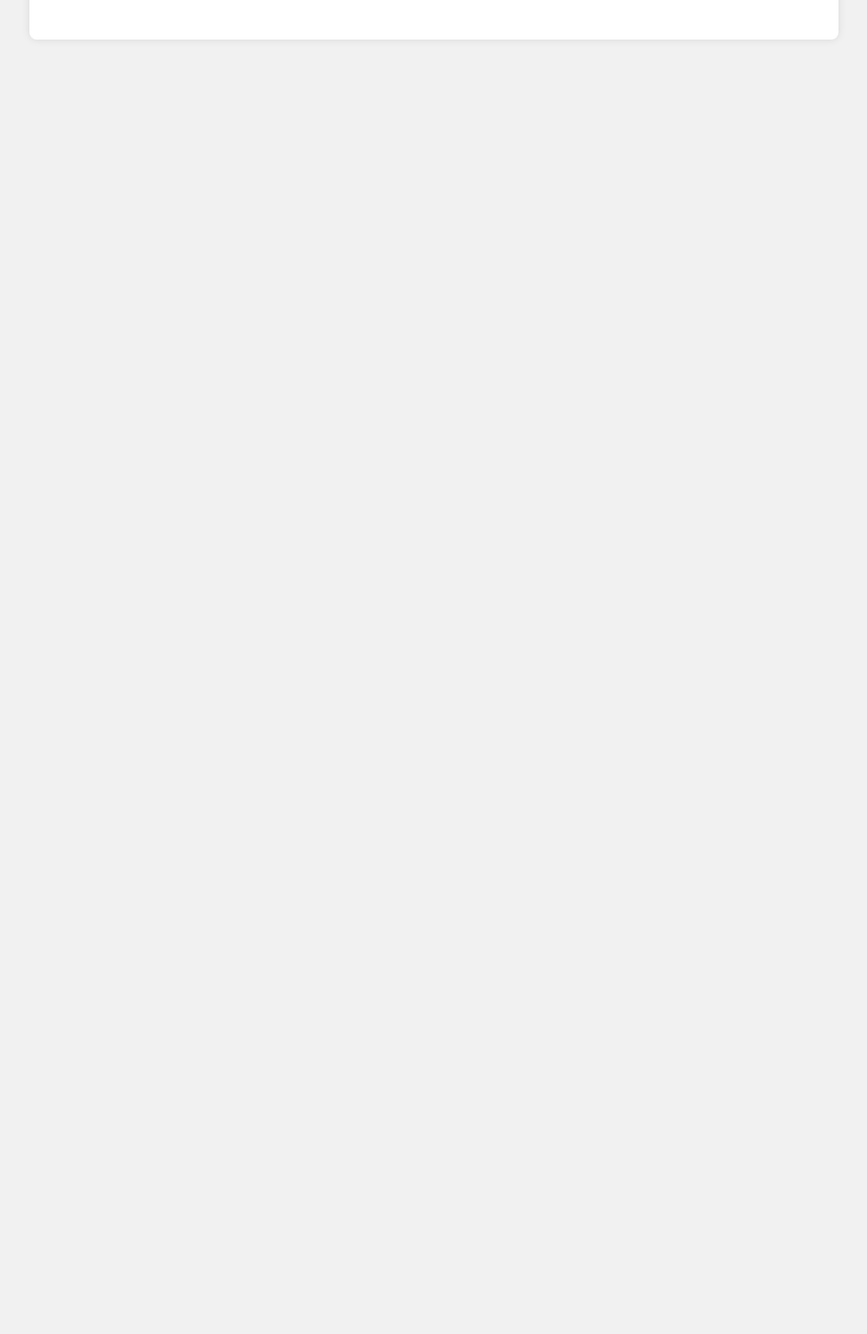
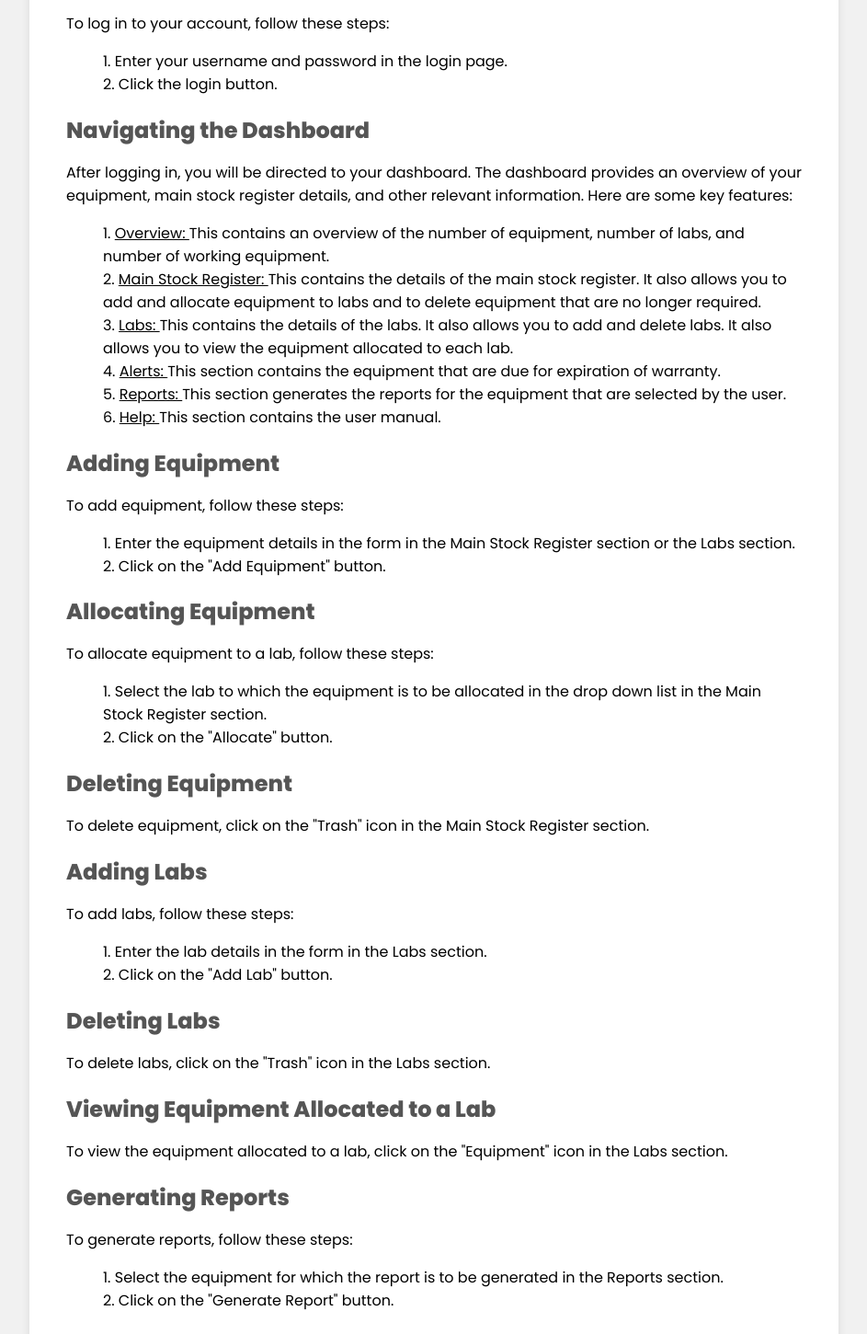
Before and after one commit to Gokul-A-S/lobster, a React (Create React App) app in the folder client/: page /help in a window 1280 px wide. Shown: the part 300-1750 px from the top of the page at 92% size, without its empty margins (168-1111 px from the left). Before the commit the page ends 800 px from the top, so only its background shows below. Built offline with nearby package versions, Linux system fonts and the light colour scheme; sample sign-in values are in the browser's storage; what @react-pdf/renderer would draw is missing.

Commit message:
Help page complpeted

```diff
--- a/client/src/pages/Help.js
+++ b/client/src/pages/Help.js
@@ -3,7 +3,85 @@
         <div className="help-pages">
             <div className="container">
                 <h1>User Manual</h1>
-                <p>Why are you here?</p>
+                <h2>Logging In</h2>
+                <p>
+                    To log in to your account, follow these steps:
+                    <ol>
+                        1. Enter your username and password in the login page.
+                        <br/>
+                        2. Click the login button.
+                    </ol>
+                </p>
+                <h2>Navigating the Dashboard</h2>
+                <p>
+                After logging in, you will be directed to your dashboard. The dashboard provides an overview of your equipment, main stock register details, and other relevant information. Here are some key features:
+                    <ol>
+                        1. <u> Overview: </u> This contains an overview of the number of equipment, number of labs, and number of working equipment.
+                        <br/>
+                        2. <u> Main Stock Register: </u> This contains the details of the main stock register. It also allows you to add and allocate equipment to labs and to delete equipment that are no longer required.
+                        <br/>
+                        3. <u> Labs: </u> This contains the details of the labs. It also allows you to add and delete labs. It also allows you to view the equipment allocated to each lab.
+                        <br/>
+                        4. <u> Alerts: </u> This section contains the equipment that are due for expiration of warranty.
+                        <br/>
+                        5. <u> Reports: </u> This section generates the reports for the equipment that are selected by the user.
+                        <br/>
+                        6. <u> Help: </u> This section contains the user manual.
+                    </ol>
+                </p>
+                <h2>Adding Equipment</h2>
+                <p>
+                    To add equipment, follow these steps:
+                    <ol>
+                        1. Enter the equipment details in the form in the Main Stock Register section or the Labs section.
+                        <br/>
+                        2. Click on the "Add Equipment" button.
+                    </ol>
+                </p>
+                <h2>Allocating Equipment</h2>
+                <p>
+                    To allocate equipment to a lab, follow these steps:
+                    <ol>
+                        1. Select the lab to which the equipment is to be allocated in the drop down list in the Main Stock Register section.
+                        <br/>
+                        2. Click on the "Allocate" button.
+                    </ol>
+                </p>
+                <h2>Deleting Equipment</h2>
+                <p>
+                    To delete equipment, click on the "Trash" icon in the Main Stock Register section.
+                </p>
+                <h2>Adding Labs</h2>
+                <p>
+                    To add labs, follow these steps:
+                    <ol>
+                        1. Enter the lab details in the form in the Labs section.
+                        <br/>
+                        2. Click on the "Add Lab" button.
+                    </ol>
+                </p>
+                <h2>Deleting Labs</h2>
+                <p>
+                    To delete labs, click on the "Trash" icon in the Labs section.
+                </p>
+                <h2>Viewing Equipment Allocated to a Lab</h2>
+                <p>
+                    To view the equipment allocated to a lab, click on the "Equipment" icon in the Labs section.
+                </p>
+                <h2>Generating Reports</h2>
+                <p>
+                    To generate reports, follow these steps:
+                    <ol>
+                        1. Select the equipment for which the report is to be generated in the Reports section.
+                        <br/>
+                        2. Click on the "Generate Report" button.
+                    </ol>
+                </p>
+                <h2>Logging Out</h2>
+                <p>
+                    To log out of your account, click on the "Logout" button in the top right corner of the page.
+                </p>
+
             </div>
         </div>
     )
```
